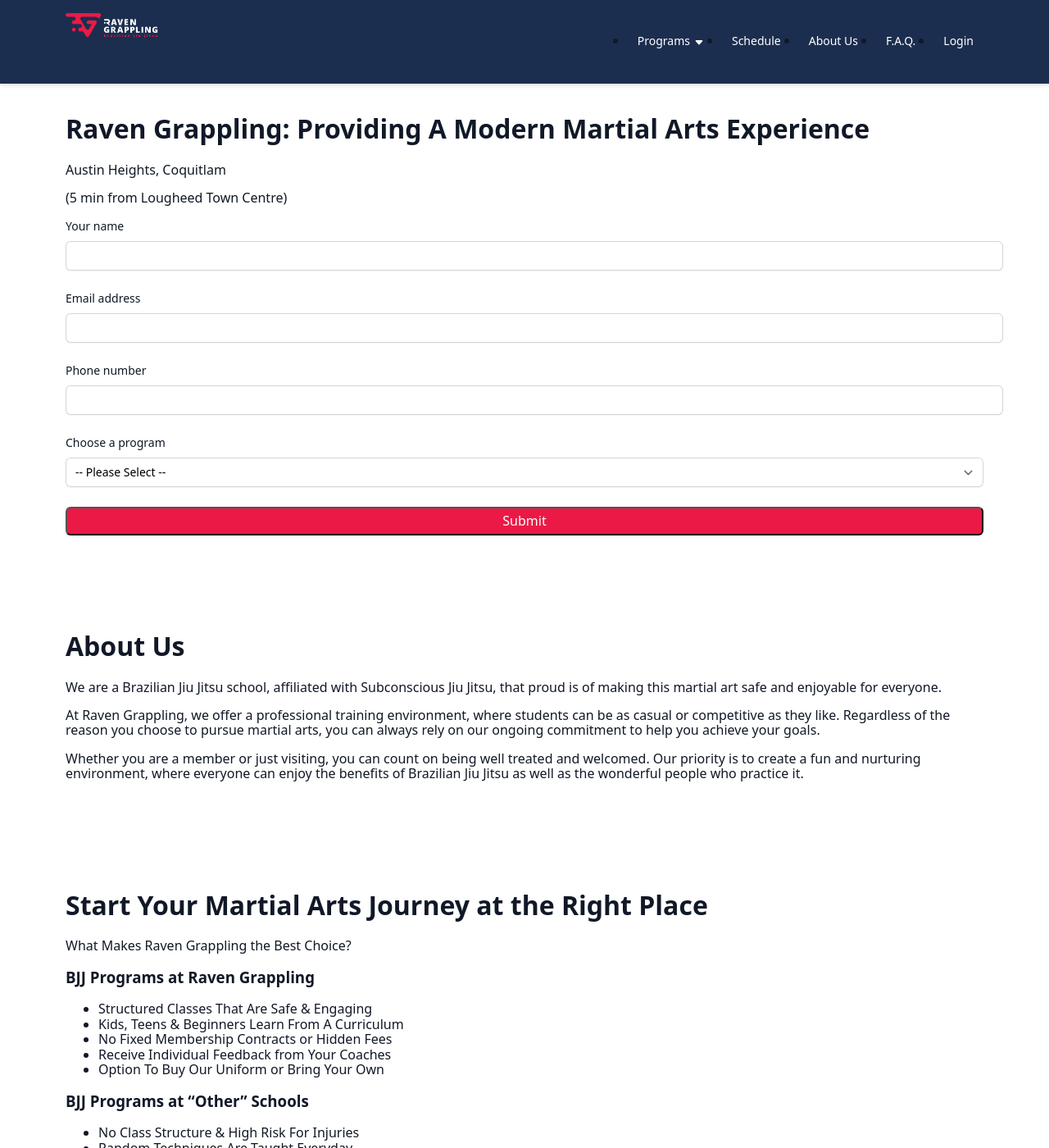
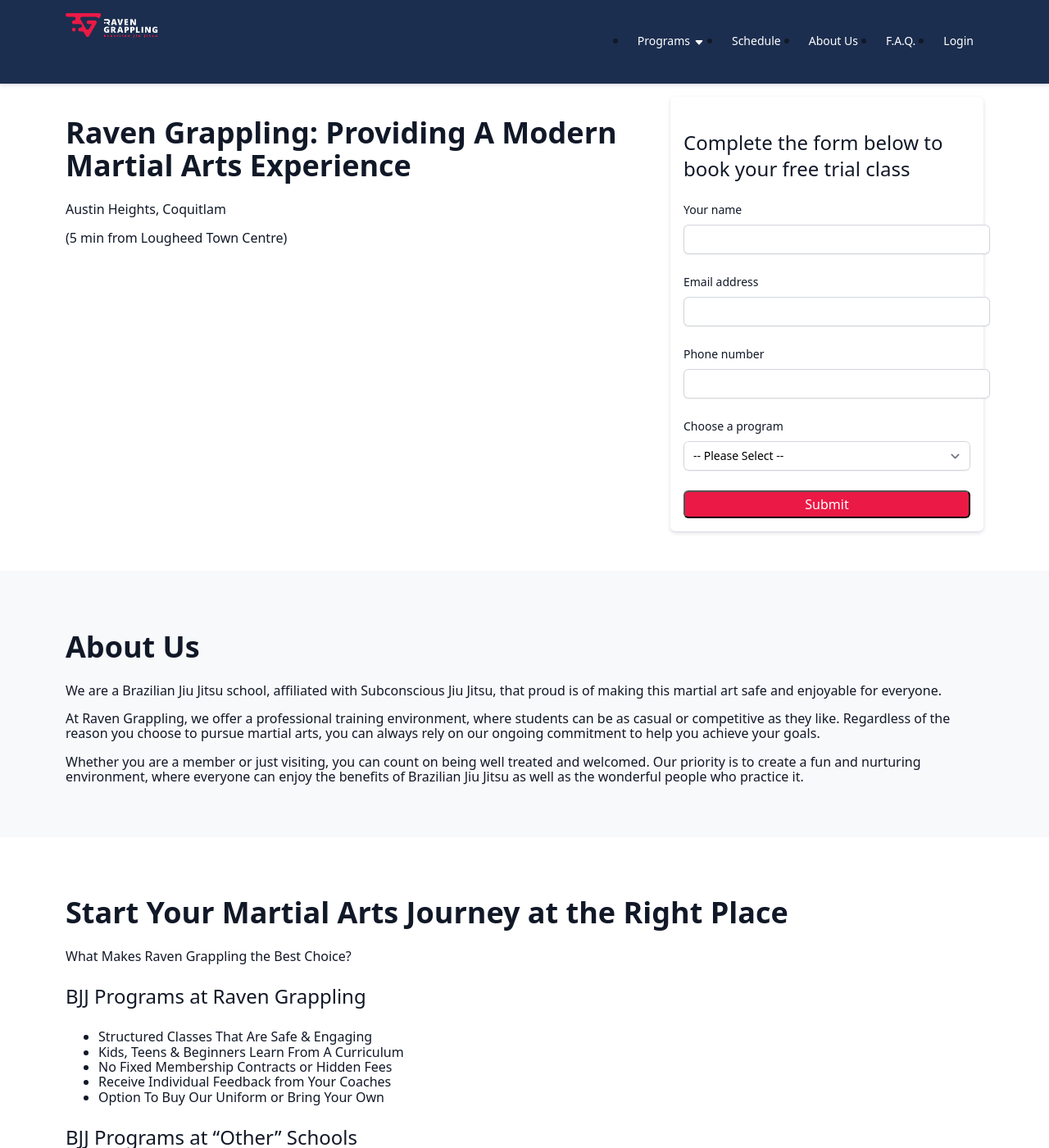
Before and after one commit to RavenGrappling/RavenGrappling.github.io, a Jekyll site: the page built from index.html, in a window 1280 px wide and 1400 px high. Shown: the whole window at 82% size. Built offline with Jekyll 4.4.1, drawn with Linux system fonts in a browser that asks for light colours; nearby versions of some CDN libraries; library files that are not in the unit come from our copies.

Commit message:
enough for now

```diff
--- a/assets/css/base.css
+++ b/assets/css/base.css
@@ -23,6 +23,38 @@
   color: var(--gray-900);
 }
 
+/* -- Typography ---------------------------------------------------------- */
+h1 {
+  font-size: 36px;
+  line-height: 40px;
+  font-weight: 700;
+}
+h2 {
+  font-size: 30px;
+  line-height: 46px;
+  font-weight: 600;
+}
+h3 {
+  font-size: 24px;
+  line-height: 32px;
+  font-weight: 500;
+}
+
+/* -- Utility -------------------------------------------------------------- */
+.flex {
+  display: flex;
+  gap: 2rem;
+}
+
+@media (max-width: 768px) {
+  .flex {
+    display: block;
+    > * {
+      margin-bottom: 2rem;
+    }
+  }
+}
+
 /* -- Section -------------------------------------------------------------- */
 section {
   max-width: var(--max-width);
@@ -31,6 +63,10 @@
   &.padded {
     padding: 3rem 1rem;
   }
+}
+
+.section-bg {
+  background-color: var(--raven-gray);
 }
 
 /* -- Form ---------------------------------------------------------------- */
@@ -256,7 +292,11 @@
     .contact-and-social {
       display: block;
       .contact {
+        text-align: center;
         margin-bottom: 2rem;
+      }
+      .social {
+        justify-content: center;
       }
     }
   }
@@ -264,4 +304,19 @@
 
 /* -- Index ---------------------------------------------------------------- */
 body.page-index {
+  form[data-leads-form] {
+    flex-shrink: 0;
+    width: 350px;
+    box-shadow: var(--shadow);
+    padding: 1rem;
+    border-radius: 6px;
+  }
 }
+
+@media (max-width: 768px) {
+  body.page-index {
+    form[data-leads-form] {
+      width: 100%;
+    }
+  }
+}
--- a/index.html
+++ b/index.html
@@ -3,7 +3,8 @@
 layout: default
 ---
 
-<section class="padded">
+<section class="padded hero flex">
+  <div>
     <h1>
       Raven Grappling: Providing A Modern Martial Arts Experience
     </h1>
@@ -13,8 +14,13 @@
     <p>
       (5 min from Lougheed Town Centre)
     </p>
+  </div>
 
   <form data-leads-form method="post" action="https://gymdesk.com/contact/form" class="formatted-form">
+    <h3>
+      Complete the form below to book your free trial class
+    </h3>
+
     <div class="success-message">
       Thank you for your interest!
       We’ll be in touch with you soon.
@@ -64,6 +70,7 @@
 
 </section>
 
+<div class="section-bg">
   <section class="padded">
     <h1>
       About Us
@@ -78,6 +85,7 @@
       Whether you are a member or just visiting, you can count on being well treated and welcomed. Our priority is to create a fun and nurturing environment, where everyone can enjoy the benefits of Brazilian Jiu Jitsu as well as the wonderful people who practice it.
     </p>
   </section>
+</div>
 
 <section class="padded">
   <h1 class="text-center">Start Your Martial Arts Journey at the Right Place</h1>
@@ -141,6 +149,7 @@
 
 </section>
 
+<div class="section-bg">
   <section class="padded">
     <h1>Benefits of Brazilian Jiu Jitsu</h1>
 
@@ -171,6 +180,7 @@
       </ul>
     </div>
   </section>
+</div>
 
 <section class="padded">
   <h1>We Offer Programs To</h1>
```
Lines whose indentation alone changed are shown as unchanged.
